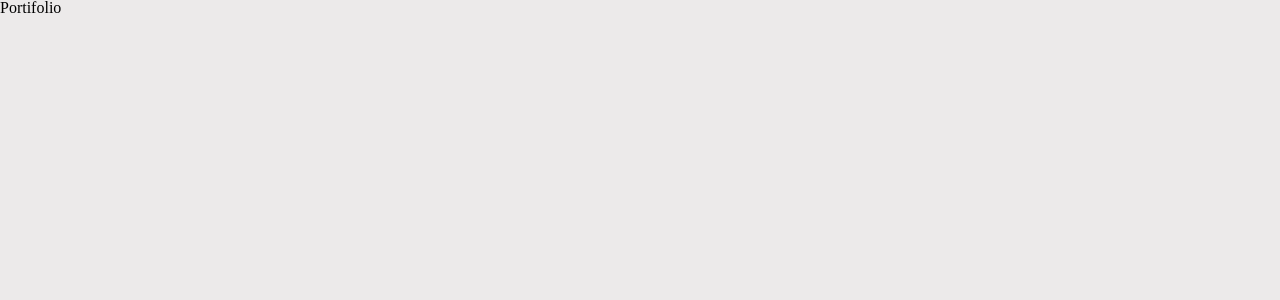
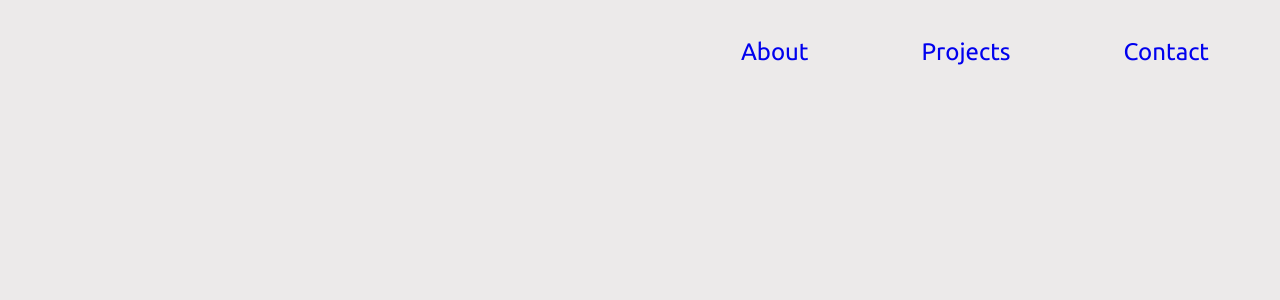
Before and after one commit to IsaqueBatist/portifolio-frontend, a React (Create React App) app: page / in a window 1280 px wide. Shown: the top 300 px of the page. Built offline with nearby package versions, Linux system fonts and the light colour scheme.

Commit message:
:sparkles: feat: Header Component

```diff
--- a/public/index.html
+++ b/public/index.html
@@ -3,6 +3,11 @@
   <head>
     <meta charset="utf-8" />
     <meta name="viewport" content="width=device-width, initial-scale=1" />
+    <!--Ubuntu font-->
+    <link rel="preconnect" href="https://fonts.googleapis.com">
+    <link rel="preconnect" href="https://fonts.gstatic.com" crossorigin>
+    <link href="https://fonts.googleapis.com/css2?family=Open+Sans:ital,wght@0,300..800;1,300..800&family=Ubuntu:ital,wght@0,300;0,400;0,500;0,700;1,300;1,400;1,500;1,700&display=swap" rel="stylesheet">
+    <!---->
     <title>IBB</title>
   </head>
   <body>
--- a/src/App.tsx
+++ b/src/App.tsx
@@ -1,10 +1,9 @@
 import React from 'react';
+import Header from './components/Header/Header.tsx';
 
 function App() {
   return (
-    <div>
-      <h1>Portifolio</h1>
-    </div>
+    <Header />
   );
 }
 
--- /dev/null
+++ b/src/components/Header/Header.tsx
@@ -0,0 +1,16 @@
+import React from 'react'
+import './styles.css'
+
+export default function Header() {
+  return (
+    <div className="header-container">
+      <nav className="navbar">
+        <ul className="navbar-items">
+          <li><a href="#">About</a></li>
+          <li><a href="#">Projects</a></li>
+          <li><a href="#">Contact</a></li>
+        </ul>
+      </nav>
+    </div>
+  )
+}
--- /dev/null
+++ b/src/components/Header/styles.css
@@ -0,0 +1,36 @@
+@import url('../../vars.css');
+
+.header-container{
+  background-color: transparent;
+  padding: 2rem;
+
+  display: flex;
+  justify-content: flex-end;
+}
+
+.navbar{
+  margin: 2rem 5.1rem 0 0;
+}
+
+.navbar-items{
+  display: flex;
+  flex-direction: row;
+  gap: 11.3rem;
+
+  font-size: 2.4rem;
+  font-family: var(--text-font);
+  color: var(--primary-color);
+
+  li a{
+    text-decoration: none;
+
+    &:hover{
+      text-decoration: underline;
+    }
+
+    &:visited{
+      color: var(--primary-color);;
+    }
+  }
+
+}
--- a/src/globalStyles.css
+++ b/src/globalStyles.css
@@ -3,3 +3,7 @@
 body{
   background-color: var(--bg-color);
 }
+
+html {
+  font-size: 62.5%;
+}
```
